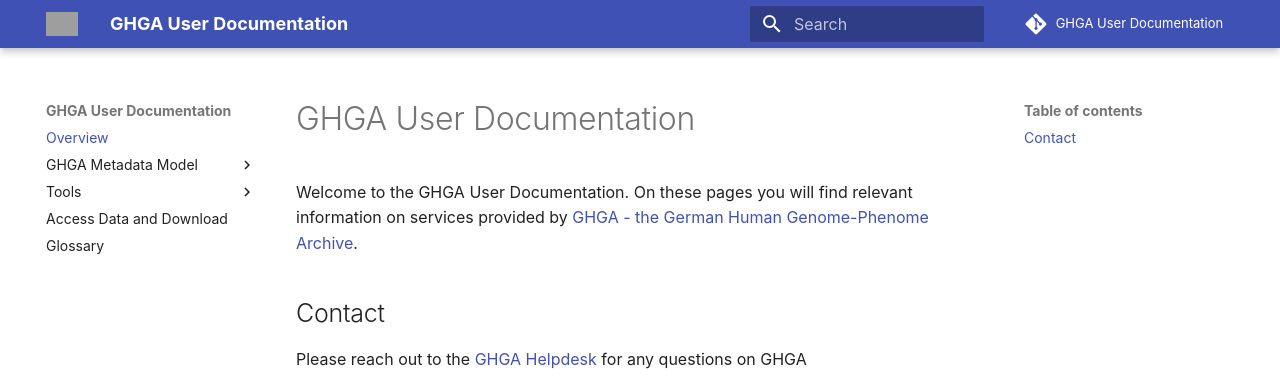
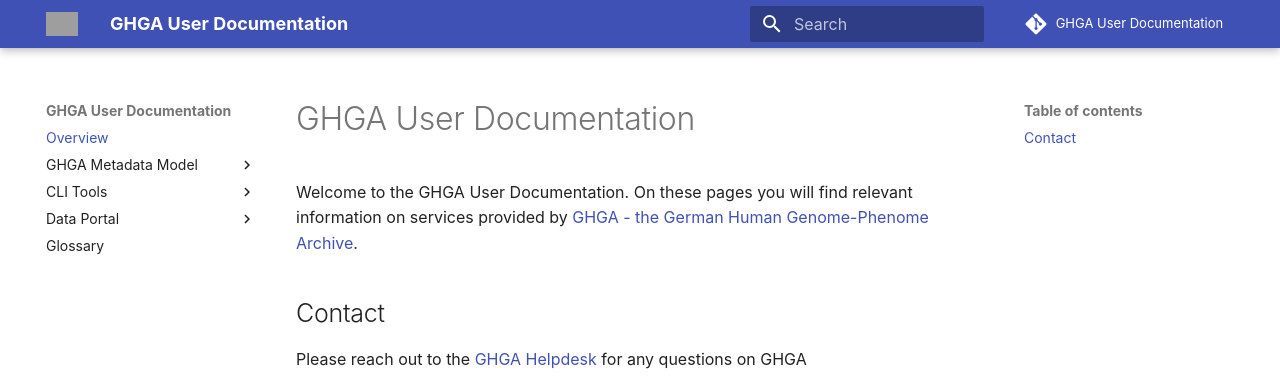
Before and after one commit to ghga-de/docs.ghga.de, an MkDocs documentation site: the page built from user_docs/index.md, in a window 1280 px wide. Shown: the top 376 px of the page. Built offline with MkDocs 1.6.1 and Material for MkDocs 9.7.7, drawn with Linux system fonts in a browser that asks for light colours; comment, search, counter and statistics services are not loaded; grey boxes are pictures that could not be loaded.

Commit message:
Change TOC structure

```diff
--- a/mkdocs.yaml
+++ b/mkdocs.yaml
@@ -119,9 +119,10 @@
           - "Sample Module": metadata/data_dictionary/sample-module.md
           - "Sequencing Module": metadata/data_dictionary/sequencing-module.md
           - "File Submission": metadata/data_dictionary/file-submission.md
-  - "Tools":
+  - "CLI Tools":
       - "GHGA Validator": validator/validator.md
       - "GHGA Transpiler": transpiler/transpiler.md
       - "GHGA Connector": connector/connector.md
-  - "Access Data and Download": download/download.md
+  - "Data Portal":
+    - "Access Data and Download": download/download.md
   - "Glossary": glossary/glossary.md
```
